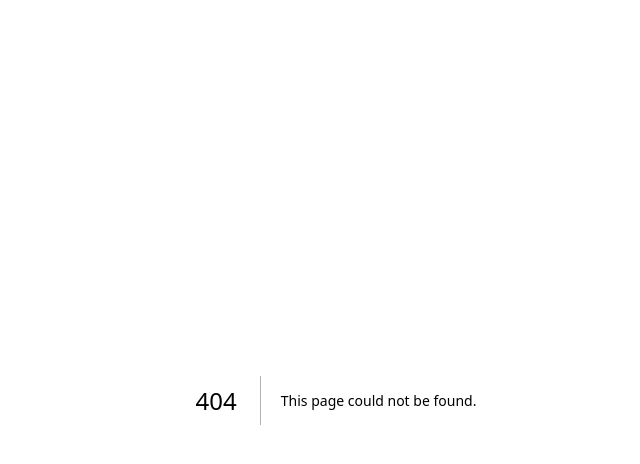
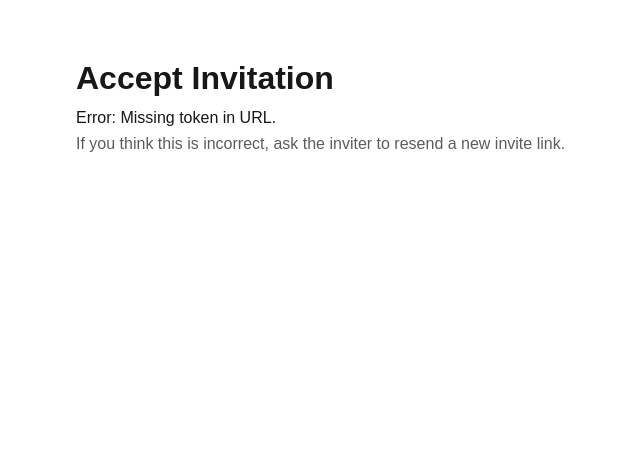
Before and after one commit to bonfireblue/pedigree-platform, a Next.js app: page /accept-invite in a window 1280 px wide. Before the commit this address had no page. Shown: the top 464 px of the page, without its empty margins (304-944 px from the left). Built offline with nearby package versions, Linux system fonts and the light colour scheme; no server answers.

Commit message:
Add accept-invite page

```diff
--- /dev/null
+++ b/src/app/accept-invite/page.tsx
@@ -0,0 +1,112 @@
+"use client";
+
+import { useEffect, useMemo, useState } from "react";
+import { useSession, signIn } from "next-auth/react";
+import { useSearchParams } from "next/navigation";
+
+type Status =
+  | "idle"
+  | "need_login"
+  | "ready"
+  | "accepting"
+  | "accepted"
+  | "declined"
+  | "error";
+
+export default function AcceptInvitePage() {
+  const { status: authStatus } = useSession();
+  const searchParams = useSearchParams();
+  const token = useMemo(() => searchParams.get("token") ?? "", [searchParams]);
+
+  const [state, setState] = useState<Status>("idle");
+  const [message, setMessage] = useState<string>("");
+
+  useEffect(() => {
+    if (!token) {
+      setState("error");
+      setMessage("Missing token in URL.");
+      return;
+    }
+
+    if (authStatus === "loading") return;
+
+    if (authStatus === "unauthenticated") {
+      setState("need_login");
+      return;
+    }
+
+    setState("ready");
+  }, [authStatus, token]);
+
+  async function accept() {
+    setState("accepting");
+    setMessage("");
+
+    const res = await fetch("/api/invitations/accept", {
+      method: "POST",
+      headers: { "Content-Type": "application/json" },
+      body: JSON.stringify({ token }),
+    });
+
+    const data = await res.json().catch(() => ({}));
+
+    if (!res.ok) {
+      setState("error");
+      setMessage(data?.error ?? `Failed with ${res.status}`);
+      return;
+    }
+
+    setState("accepted");
+    setMessage("Invitation accepted. Your profile has been claimed.");
+
+    // send them into the app
+    setTimeout(() => {
+      window.location.href = "/app";
+    }, 700);
+  }
+
+  async function decline() {
+    // v1: no decline endpoint yet; we can add it next step
+    setState("declined");
+    setMessage("Invitation declined.");
+  }
+
+  return (
+    <main style={{ maxWidth: 560, margin: "40px auto", padding: 20 }}>
+      <h1>Accept Invitation</h1>
+
+      {state === "need_login" ? (
+        <>
+          <p>You must sign in to accept this invitation.</p>
+          <button onClick={() => signIn(undefined, { callbackUrl: `/accept-invite?token=${encodeURIComponent(token)}` })}>
+            Sign in
+          </button>
+        </>
+      ) : null}
+
+      {state === "ready" ? (
+        <>
+          <p>You were invited to claim a profile on a family pedigree.</p>
+
+          <div style={{ display: "flex", gap: 10, marginTop: 16 }}>
+            <button onClick={accept}>Accept</button>
+            <button onClick={decline}>Decline</button>
+          </div>
+        </>
+      ) : null}
+
+      {state === "accepting" ? <p>Accepting…</p> : null}
+      {state === "accepted" ? <p>{message}</p> : null}
+      {state === "declined" ? <p>{message}</p> : null}
+
+      {state === "error" ? (
+        <>
+          <p style={{ marginTop: 12 }}>Error: {message}</p>
+          <p style={{ opacity: 0.7, marginTop: 8 }}>
+            If you think this is incorrect, ask the inviter to resend a new invite link.
+          </p>
+        </>
+      ) : null}
+    </main>
+  );
+}
```
